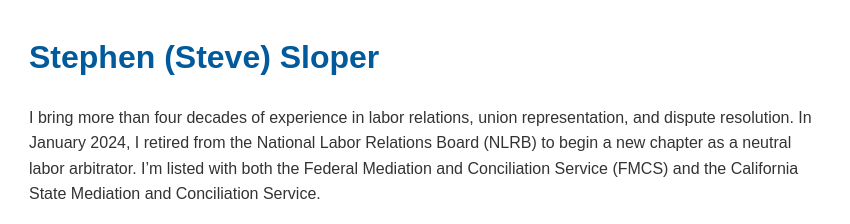
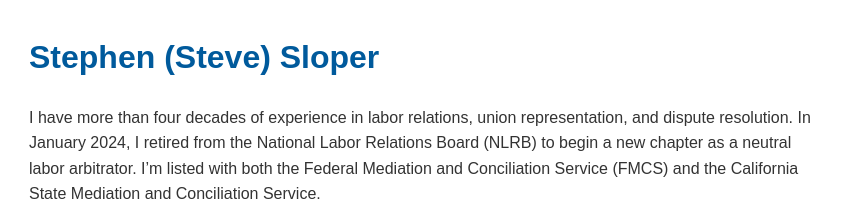
Before and after one commit to smsloper/Stephen-Sloper-Arbitrator, a plain HTML site: page index.html in a window 1280 px wide. Shown: the top 224 px of the page, 211-1061 px from the left. Drawn offline with Linux system fonts and the light colour scheme.

Commit message:
Update index.html

```diff
--- a/index.html
+++ b/index.html
@@ -26,7 +26,7 @@
 </head>
 <body>
   <h1>Stephen (Steve) Sloper</h1>
-  <p>I bring more than four decades of experience in labor relations, union representation, and dispute resolution. In January 2024, I retired from the National Labor Relations Board (NLRB) to begin a new chapter as a neutral labor arbitrator. I’m listed with both the Federal Mediation and Conciliation Service (FMCS) and the California State Mediation and Conciliation Service.</p>
+  <p>I have more than four decades of experience in labor relations, union representation, and dispute resolution. In January 2024, I retired from the National Labor Relations Board (NLRB) to begin a new chapter as a neutral labor arbitrator. I’m listed with both the Federal Mediation and Conciliation Service (FMCS) and the California State Mediation and Conciliation Service.</p>
 
   <h2>🔹 Career in Labor Relations</h2>
   <h3>U.S. Postal Service</h3>
```
